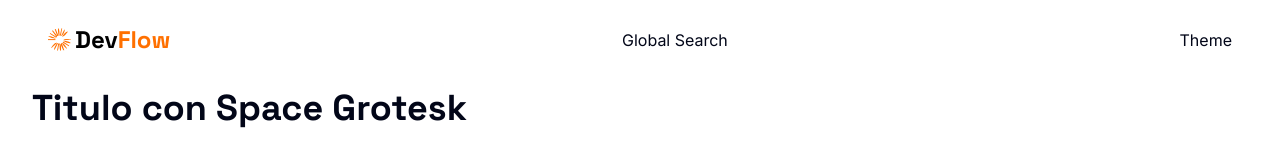
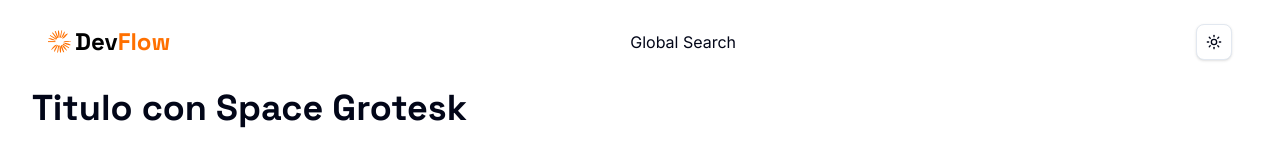
Before and after one commit to altguerrero/devflow, a Next.js app: page / in a window 1280 px wide. Shown: the top 160 px of the page. Built offline with nearby package versions, Linux system fonts and the light colour scheme.

Commit message:
feat: add Theme component for theme toggling in Navbar

```diff
--- /dev/null
+++ b/components/navigation/navbar/Theme.tsx
@@ -0,0 +1,35 @@
+"use client";
+
+import { Moon, Sun } from "lucide-react";
+import { useTheme } from "next-themes";
+
+import { Button } from "@/components/ui/button";
+import {
+  DropdownMenu,
+  DropdownMenuContent,
+  DropdownMenuItem,
+  DropdownMenuTrigger,
+} from "@/components/ui/dropdown-menu";
+
+const Theme = () => {
+  const { setTheme } = useTheme();
+
+  return (
+    <DropdownMenu>
+      <DropdownMenuTrigger asChild>
+        <Button variant="outline" size="icon">
+          <Sun className="h-[1.2rem] w-[1.2rem] scale-100 rotate-0 transition-all dark:scale-0 dark:-rotate-90" />
+          <Moon className="absolute h-[1.2rem] w-[1.2rem] scale-0 rotate-90 transition-all dark:scale-100 dark:rotate-0" />
+          <span className="sr-only">Toggle theme</span>
+        </Button>
+      </DropdownMenuTrigger>
+      <DropdownMenuContent align="end">
+        <DropdownMenuItem onClick={() => setTheme("light")}>Light</DropdownMenuItem>
+        <DropdownMenuItem onClick={() => setTheme("dark")}>Dark</DropdownMenuItem>
+        <DropdownMenuItem onClick={() => setTheme("system")}>System</DropdownMenuItem>
+      </DropdownMenuContent>
+    </DropdownMenu>
+  );
+};
+
+export default Theme;
--- a/components/navigation/navbar/index.tsx
+++ b/components/navigation/navbar/index.tsx
@@ -1,5 +1,6 @@
 import Image from "next/image";
 import Link from "next/link";
+import Theme from "./Theme";
 
 const Navbar = () => {
   return (
@@ -13,7 +14,9 @@
 
       <p>Global Search</p>
 
-      <div className="flex-between gap-5">Theme</div>
+      <div className="flex-between gap-5">
+        <Theme />
+      </div>
     </nav>
   );
 };
```
